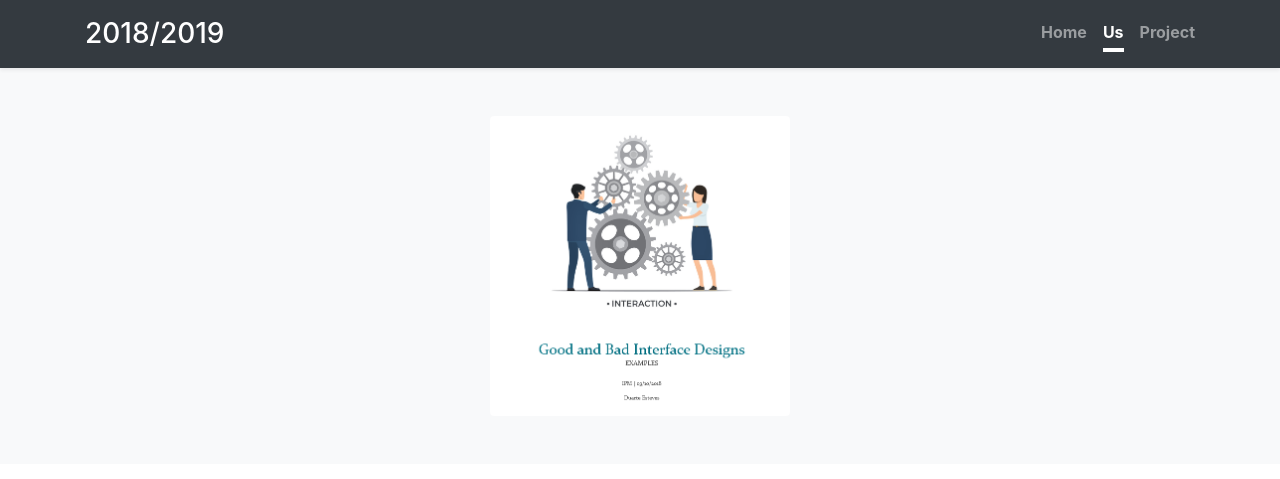
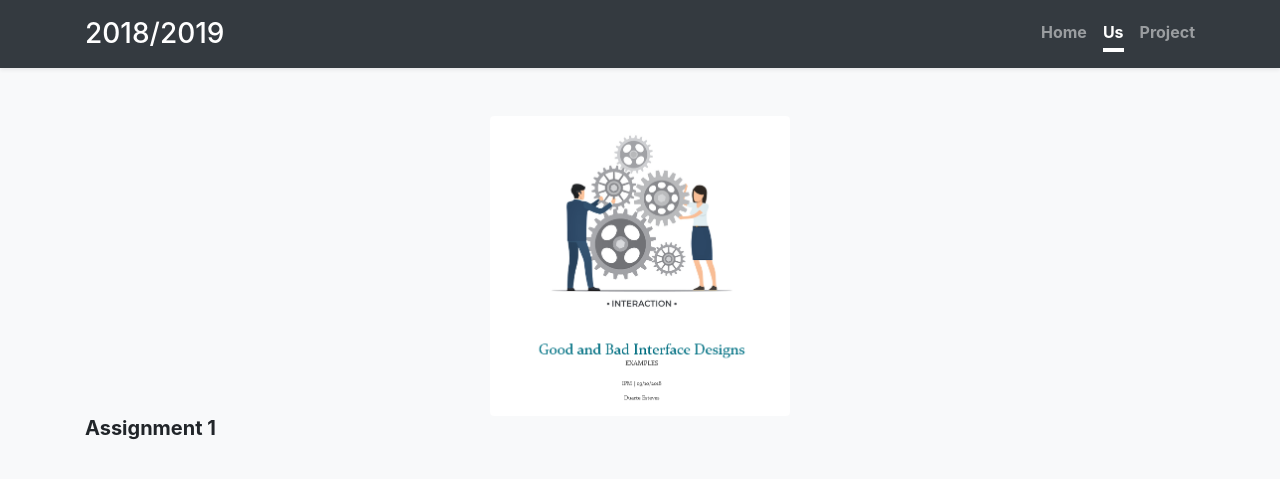
Before and after one commit to brno117/brno117.github.io, a Jekyll site: the page us/assignments/duarte.html, which Jekyll copies as it is, in a window 1280 px wide. Shown: the top 479 px of the page. Built offline with Jekyll 4.4.1, drawn with Linux system fonts in a browser that asks for light colours; nearby versions of some CDN libraries; library files that are not in the unit come from our copies.

Commit message:
Update duarte.html

```diff
--- a/us/assignments/duarte.html
+++ b/us/assignments/duarte.html
@@ -52,8 +52,9 @@
       <div class="album py-5 bg-light">
         <div class="container">
           <a href="https://drive.google.com/open?id=1CBWTInu5cqc4a00OzYjNSSEI1PIvxmf-">
-            <img src="Assignment1.png" class="rounded mx-auto d-block img-fluid" width="300" alt="Assignment 1">
+            <img src="Assignment1.png" class="rounded mx-auto d-block img-fluid" width="300" padding="10" alt="Assignment 1">
           </a>
+	  <h5><b>Assignment 1</b></h5>
         </div>
       </div>
 
```
